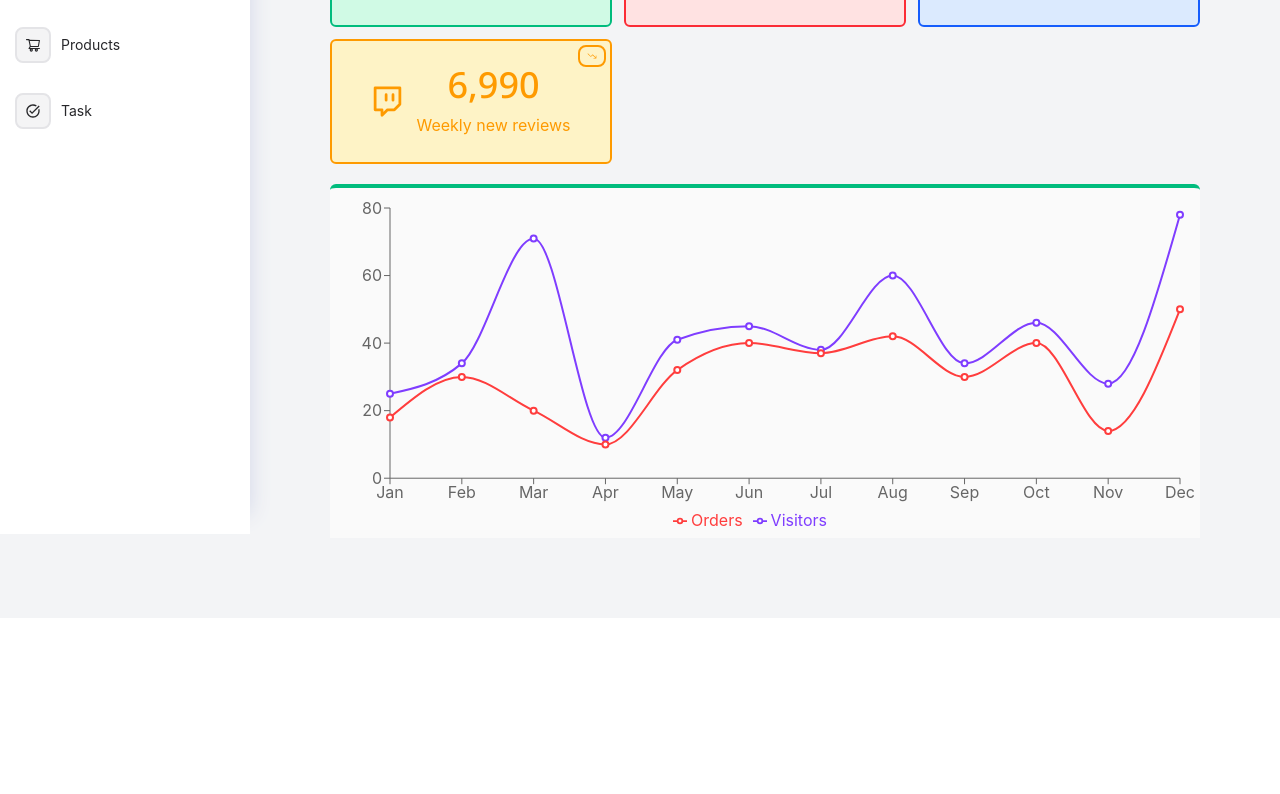
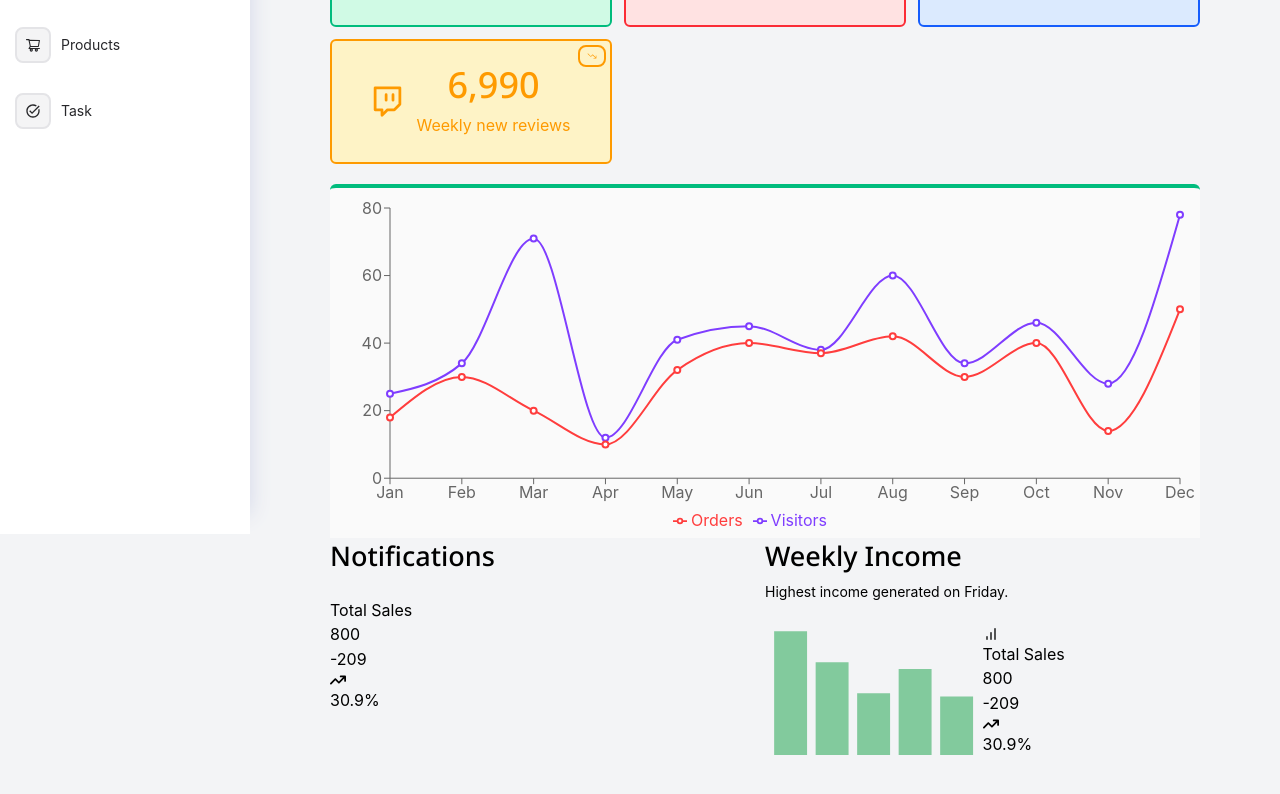
Before and after one commit to hossein1075/dashbord-admin, a React (Vite) app: page / in a window 1280 px wide. Shown: the part 266-1060 px from the top of the page. Before the commit the page ends 884 px from the top, so only its background shows below. Built offline with nearby package versions, Linux system fonts and the light colour scheme.

Commit message:
add html components GroupCharts

```diff
--- /dev/null
+++ b/src/Components/Charts/ChartsBar.jsx
@@ -0,0 +1,24 @@
+import React from 'react'
+import { BarChart, Legend, XAxis, YAxis, CartesianGrid, Tooltip, Bar } from 'recharts';
+
+const data = [
+  { name: 'Jan', uv: 4000,},
+  { name: 'Feb', uv: 3000,},
+  { name: 'Mar', uv: 2000,},
+  { name: 'Apr', uv: 2780,},
+  { name: 'May', uv: 1890,},
+]
+
+function ChartsBar({ isAnimationActive = true }) {
+    return (
+        <>
+            <div>
+                <BarChart style={{ width: '100%', maxWidth: '700px', maxHeight: '70vh', aspectRatio: 1.618 }} responsive data={data}>
+                    <Bar dataKey="uv" fill="#82ca9d" isAnimationActive={isAnimationActive} />
+                </BarChart>
+            </div>
+        </>
+    )
+}
+
+export default ChartsBar
--- /dev/null
+++ b/src/Components/GroupCharts/GroupCharts.jsx
@@ -0,0 +1,44 @@
+import React from 'react'
+import ChartsBar from '../Charts/ChartsBar'
+import TitlePage from '../TitlePage/TitlePage'
+import { FiBarChart } from "react-icons/fi";
+import { FaArrowTrendUp } from "react-icons/fa6";
+import Notifivation from '../Notifivation/Notifivation';
+function GroupCharts() {
+    return (
+        <>
+            <div className='grid grid-cols-2'>
+                <div>
+                    <TitlePage title='Notifications' text='' />
+                    <Notifivation/>
+                </div>
+                <div>
+                    <TitlePage title='Weekly Income' text='Highest income generated on Friday.' />
+                    <div className='grid grid-cols-2'>
+                        <ChartsBar />
+                        <div>
+                            <div>
+                                <FiBarChart />
+                            </div>
+                            <div>
+                                <div>
+                                    <h6>Total Sales</h6>
+                                    <p>800</p>
+                                </div>
+                                <div>
+                                    <h6>-209</h6>
+                                    <p>
+                                        <span><FaArrowTrendUp/></span>
+                                        30.9%
+                                    </p>
+                                </div>
+                            </div>
+                        </div>
+                    </div>
+                </div>
+            </div>
+        </>
+    )
+}
+
+export default GroupCharts
--- a/src/Components/Header/NavDesktop/NavDesktop.jsx
+++ b/src/Components/Header/NavDesktop/NavDesktop.jsx
@@ -10,7 +10,7 @@ function NavDesktop() {
 
     return (
         <>
-            <nav className='fixed top-0 left-60 right-0 border-b-4 border-solid border-emerald-500'>
+            <nav className='fixed top-0 left-60 right-0 border-b-4 border-solid border-emerald-500 z-40'>
                 <div className='hidden lg:flex items-center justify-between py-2 px-10  bg-white dark:bg-zinc-700'>
                     <div>
                         <div className='relative bg-gray-100 h-9 flexCenter border-2 border-solid dark:border-violet-600 border-violet-200 rounded-md'>
--- a/src/Components/Header/NavMobile/NavMobile.jsx
+++ b/src/Components/Header/NavMobile/NavMobile.jsx
@@ -8,7 +8,7 @@ function NavMobile() {
 
 
   return (
-      <nav className='fixed top-0 left-0 lg:left-60 right-0 border-b-4 border-solid border-emerald-500 lg:border-none'>
+      <nav className='fixed top-0 left-0 lg:left-60 right-0 z-40 border-b-4 border-solid border-emerald-500 lg:border-none'>
     <div className='flex lg:hidden items-center justify-between py-2 px-5 dark:bg-zinc-700 bg-white'>
       <button className='text-white bg-emerald-500 w-10 h-9 flexCenter rounded-md cursor-pointer ' onClick={() => ContextData.setOpen(true)}>
         <FaBars />
--- /dev/null
+++ b/src/Components/Notifivation/Notifivation.jsx
@@ -0,0 +1,24 @@
+import React from 'react'
+import { FaArrowTrendUp } from "react-icons/fa6";
+
+function Notifivation() {
+    return (
+        <>
+            <div>
+                <div>
+                    <h6>Total Sales</h6>
+                    <p>800</p>
+                </div>
+                <div>
+                    <h6>-209</h6>
+                    <p>
+                        <span><FaArrowTrendUp /></span>
+                        30.9%
+                    </p>
+                </div>
+            </div>
+        </>
+    )
+}
+
+export default Notifivation
--- /dev/null
+++ b/src/Components/Orders/Orders.jsx
@@ -0,0 +1,9 @@
+import React from 'react'
+
+function Orders() {
+  return (
+    <div>Orders</div>
+  )
+}
+
+export default Orders
--- a/src/Components/SideBar/SideBar.jsx
+++ b/src/Components/SideBar/SideBar.jsx
@@ -29,7 +29,7 @@ function SideBar() {
   // <div class="transition-[left_0.3s_ease,width_0.3s_ease] ..."></div>
 
   return (
-    <nav className={`w-62.5 fixed min-h-screen bg-white shadow-[20px_0_20px_-20px_#d3d7e9] z-40 dark:bg-zinc-700 ${isDesktop ? 'w-[250px] h-screen flex-shrink-0' : 'w-[250px] h-screen absolute z-50'}`}
+    <nav className={`w-62.5 fixed min-h-screen bg-white shadow-[20px_0_20px_-20px_#d3d7e9] z-50 dark:bg-zinc-700 ${isDesktop ? 'w-[250px] h-screen flex-shrink-0' : 'w-[250px] h-screen absolute z-50'}`}
       style={{
         transform: isDesktop
           ? 'translateX(0) scale(1)'
--- /dev/null
+++ b/src/Components/Visiroes/Visiroes.jsx
@@ -0,0 +1,9 @@
+import React from 'react'
+
+function Visiroes() {
+  return (
+    <div>Visiroes</div>
+  )
+}
+
+export default Visiroes
--- a/src/Pages/Home.jsx
+++ b/src/Pages/Home.jsx
@@ -3,6 +3,7 @@ import TitlePage from '../Components/TitlePage/TitlePage'
 import Charts from '../Components/Charts/Charts'
 import HomeBoxs from '../Components/HomeBoxs/HomeBoxs'
 import colorBox from '../Components/HomeBoxs/ColorBox'
+import GroupCharts from '../Components/GroupCharts/GroupCharts'
 
 function Home() {
   return (
@@ -13,8 +14,12 @@ function Home() {
         <HomeBoxs key={item.id} {...item}/>
         ))}
       </div>
-
-      <Charts/>
+     <div>
+       <Charts/>
+     </div>
+     <div>
+      <GroupCharts/>
+     </div>
     </section>
   )
 }
```
